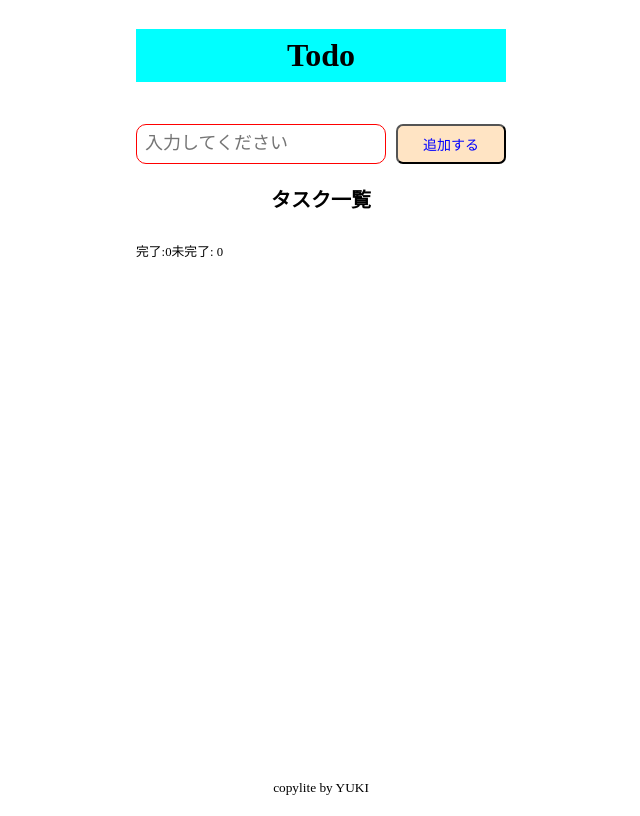
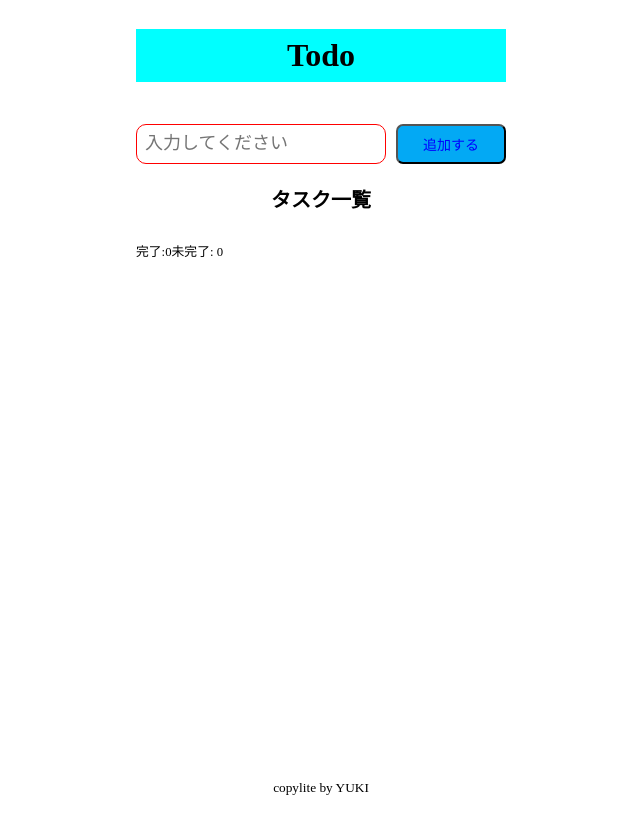
Before and after one commit to yuki178504/my-vite-todo, a Vue app: page / in a window 1280 px wide. Shown: the whole page, without its empty margins (319-959 px from the left). Built offline with nearby package versions, Linux system fonts and the light colour scheme.

Commit message:
[add]ボタンのコンポーネントを別で分けるようにしました

```diff
--- /dev/null
+++ b/src/components/BaseButton.vue
@@ -0,0 +1,34 @@
+<script setup>
+const props = defineProps({ color: String });
+const emit = defineEmits(['on-click']);
+const onClick = () => {
+  emit('on-click');
+};
+</script>
+
+<template>
+  <button class="btn" :class="props.color" @click="onClick">
+    <slot />
+  </button>
+</template>
+
+<style scoped>
+.green {
+  background-color: #00c853;
+}
+
+.blue {
+  background-color: #03a9f4;
+}
+
+.pink {
+  background-color: #ff4081;
+}
+.btn {
+  padding: 8px;
+  border-radius: 6px;
+  color: #fff;
+  text-align: center;
+  font-size: 14px;
+}
+</style>
--- /dev/null
+++ b/src/components/ButtonAdd.vue
@@ -0,0 +1,8 @@
+<script setup>
+import BaseButton from './BaseButton.vue';
+const emit = defineEmits(['add-click']);
+</script>
+
+<template>
+  <BaseButton color="blue" @on-click="emit('add-click')">追加する</BaseButton>
+</template>
--- a/src/components/MainTodo.vue
+++ b/src/components/MainTodo.vue
@@ -1,6 +1,8 @@
 <script setup>
 import { ref } from 'vue';
 import { useTodoList } from '../composables/useTodoList';
+import BaseButton from './BaseButton.vue';
+import ButtonAdd from './ButtonAdd.vue';
 // 入力した値を保持するための変数
 const todoRef = ref('');
 // 変更ボタンを押した際にfalseにする
@@ -47,8 +49,12 @@
       placeholder="入力してください"
       v-model="todoRef"
     />
-    <button class="btn" @click="editTodo" v-show="isEditRef">変更する</button>
-    <button class="btn" @click="addTodo" v-show="!isEditRef">追加する</button>
+    <BaseButton color="green" @on-click="editTodo" v-show="isEditRef"
+      >変更する</BaseButton
+    >
+    <ButtonAdd color="blue" @on-click="addTodo" v-show="!isEditRef"
+      >追加する</ButtonAdd
+    >
   </div>
   <div class="todo-list-title">タスク一覧</div>
   <div class="box-list">
@@ -62,8 +68,12 @@
         /><label>{{ todo.task }}</label>
       </div>
       <div class="outer-btn">
-        <button class="edit" @click="showTodo(todo.id)">編集</button>
-        <button class="delete" @click="deleteTodo(todo.id)">削除</button>
+        <BaseButton color="green" @on-click="showTodo(todo.id)"
+          >編集</BaseButton
+        >
+        <BaseButton color="pink" @on-click="deleteTodo(todo.id)"
+          >削除</BaseButton
+        >
       </div>
     </div>
   </div>
@@ -92,7 +102,7 @@
 .btn {
   width: 200px;
   padding: 8px;
-  background-color: bisque;
+  /* background-color: bisque; */
   border-radius: 7px;
   color: blue;
   font-size: 14px;
```
